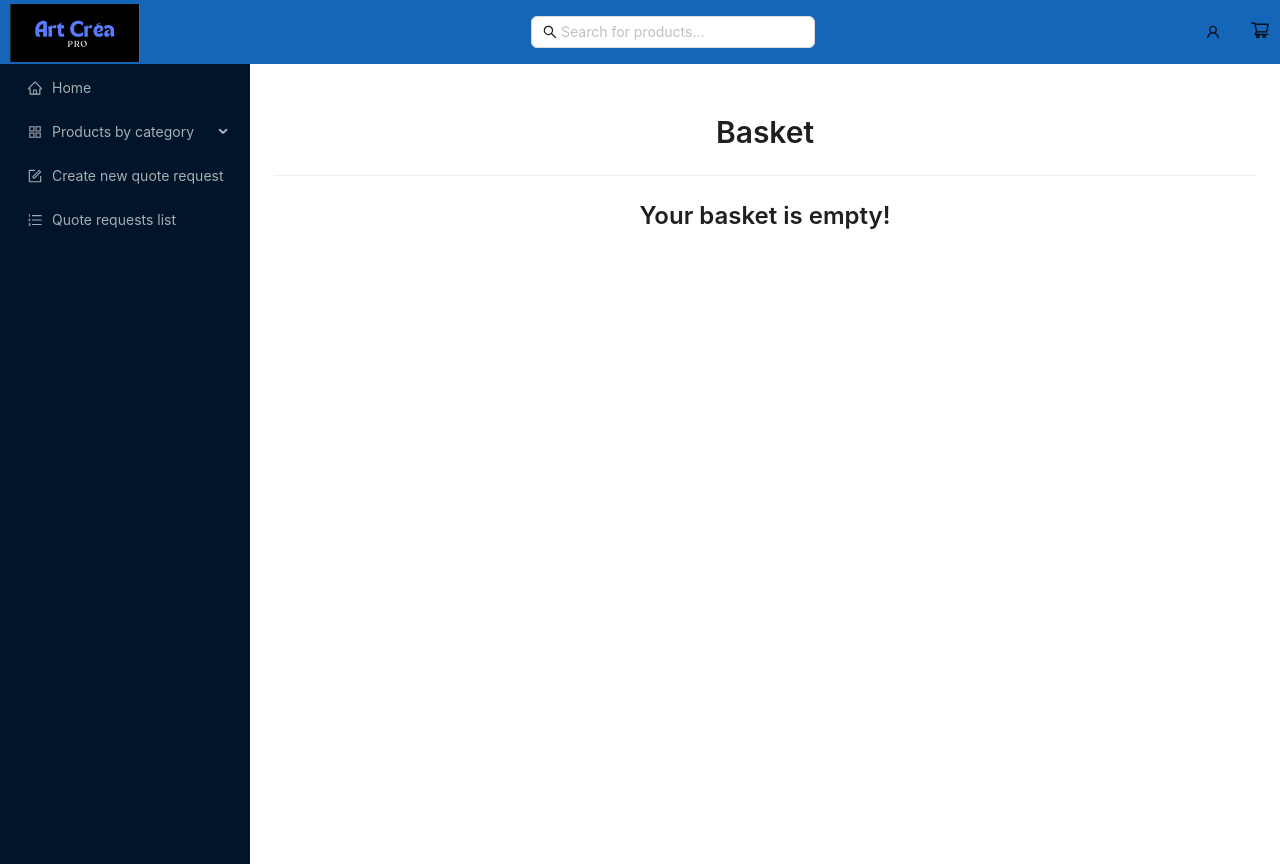
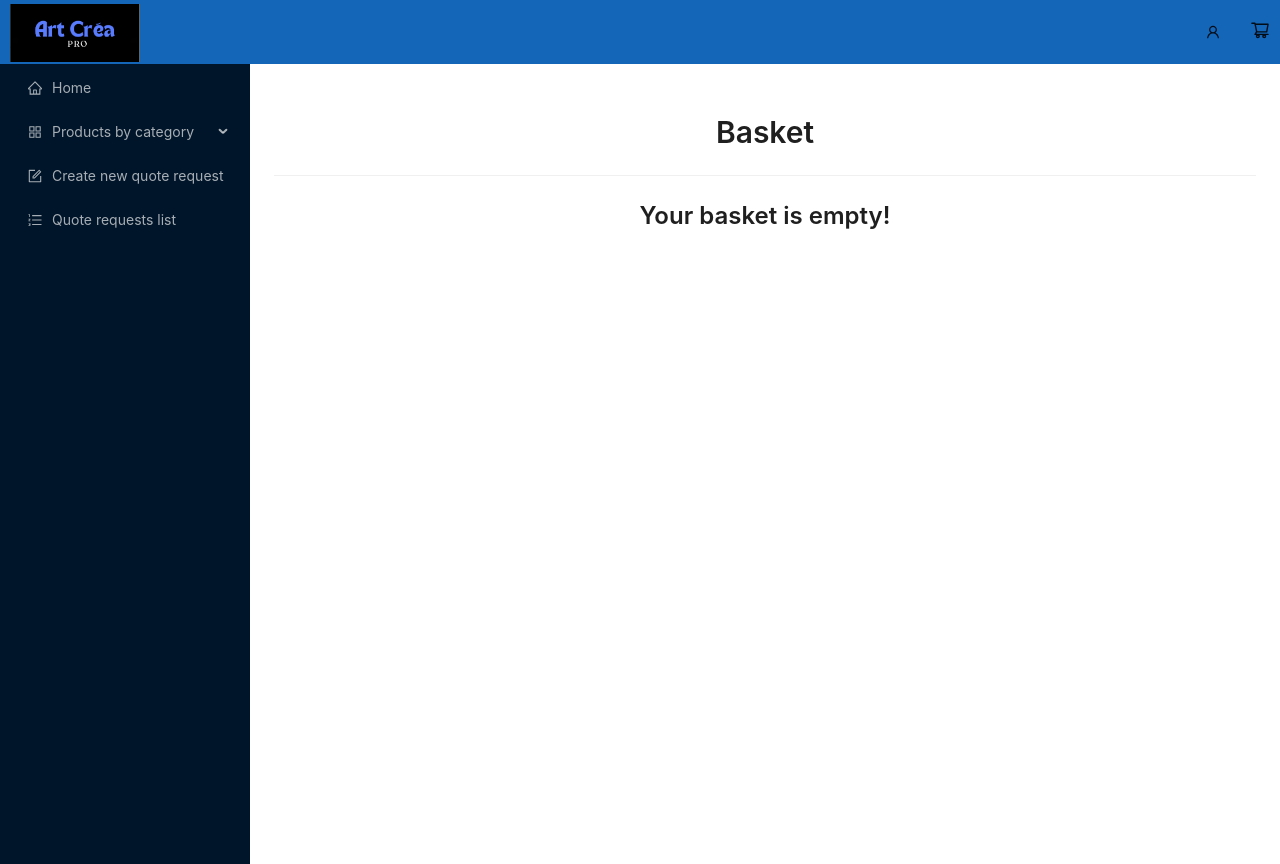
Before and after one commit to Sarrabah/RNCP_Project, a React (Create React App) app in the folder frontend/: page /basket in a window 1280 px wide. Built offline with nearby package versions, Linux system fonts and the light colour scheme; sample sign-in values are in the browser's storage.

Commit message:
feat: Delete an unused feature "searching"

```diff
--- a/frontend/src/components/NavBar.tsx
+++ b/frontend/src/components/NavBar.tsx
@@ -1,5 +1,4 @@
 import React from "react";
-import SearchBar from "./SearchBar";
 import { ShoppingCartOutlined, UserOutlined } from "@ant-design/icons";
 import "../styles/Homepage.css";
 import artcreapro from "../assets/art-crea-pro.png";
@@ -71,7 +70,6 @@ const NavBar: React.FC = () => {
       <Link to="/homepage">
         <img src={artcreapro} alt="Brand" className="logo" />
       </Link>
-      <SearchBar />
       <div className="icons">
         <Dropdown
           menu={{ items: profileMenu }}
--- a/frontend/src/components/SearchBar.tsx
+++ /dev/null
@@ -1,12 +0,0 @@
-import React from "react";
-import "../styles/Homepage.css";
-import Search from "antd/es/transfer/search";
-
-const SearchBar: React.FC = () => {
-  return (
-    <div className="search-bar">
-      <Search placeholder="Search for products..." />
-    </div>
-  );
-};
-export default SearchBar;
--- a/frontend/src/styles/Homepage.css
+++ b/frontend/src/styles/Homepage.css
@@ -4,11 +4,6 @@
   align-items: center;
   padding: 10px;
   background-color: #1466b8;
-}
-
-.search-bar {
-  width: 300px;
-  padding: 8px;
 }
 
 .icons {
```
